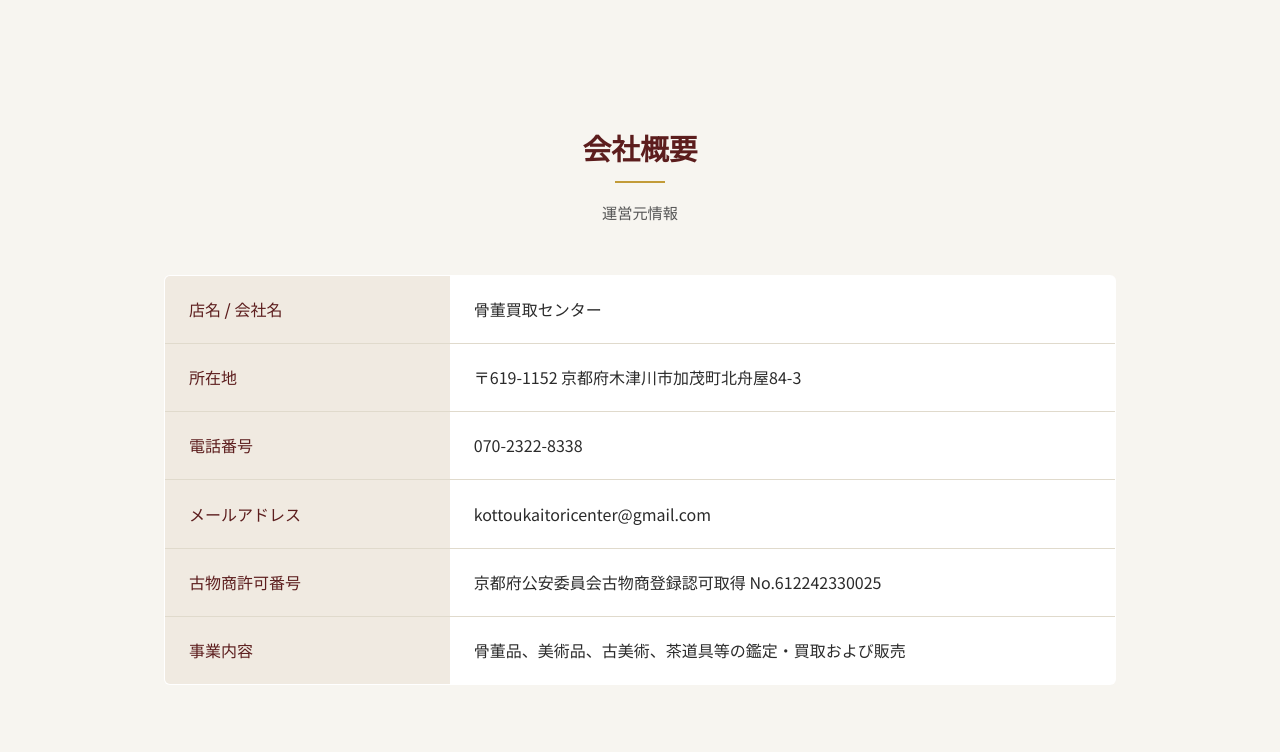
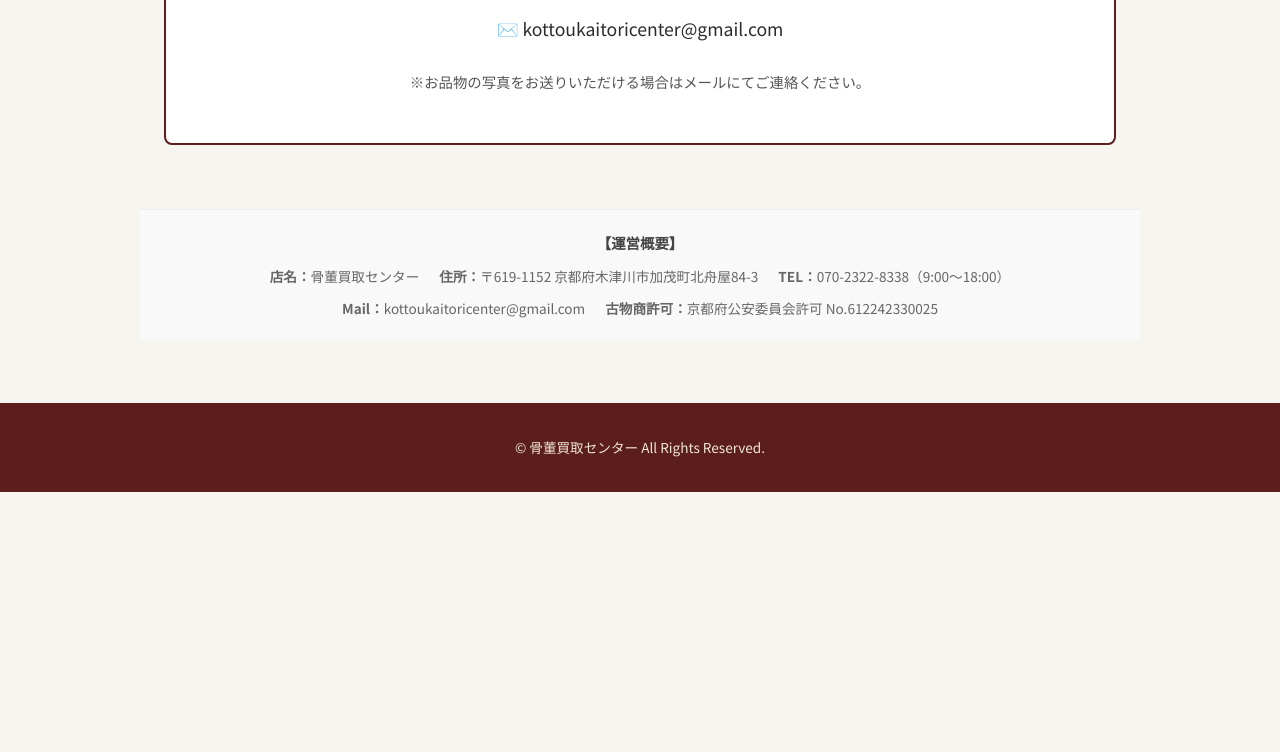
Before and after one commit to Kottou-kaitori-center/Kottou-kaitori-center.github.io, a plain HTML site: page index.html in a window 1280 px wide. Shown: the part 2450-3202 px from the top of the page. After the commit the page ends 2942 px from the top, so only its background shows below. Drawn offline with Linux system fonts and the light colour scheme.

Commit message:
Update index.html

```diff
--- a/index.html
+++ b/index.html
@@ -370,29 +370,12 @@
     </section>
 
     <!-- 取扱品目 -->
-    <section id="items">
-        <h2 class="section-title">主な取扱品目</h2>
-        <p class="section-desc">幅広く骨董品・美術品・古物を取り扱っております</p>
-        <div class="items-grid">
-            <div class="item-card">
-                <h3>茶道具・華道具</h3>
-                <p>抹茶碗、急須、鉄瓶、銀瓶、水指、花入、棗など</p>
-            </div>
-            <div class="item-card">
-                <h3>掛軸・書画</h3>
-                <p>日本画、洋画、古文書、掛け軸、屏風、墨蹟など</p>
-            </div>
-            <div class="item-card">
-                <h3>陶磁器・漆器</h3>
-                <p>伊万里、九谷、備前、唐津、蒔絵重箱、塗物など</p>
-            </div>
-            <div class="item-card">
-                <h3>骨董品・古美術</h3>
-                <p>仏像、彫刻、西洋アンティーク、金銀製品、古銭など</p>
-            </div>
-        </div>
-    </section>
-
+    <!-- 主な取扱品目 -->
+<section id="items" style="padding: 40px 20px; text-align: center; background-color: #fcfaf2;">
+  <div style="max-width: 1000px; margin: 0 auto;">
+    <img src="items.jpg" alt="骨董買取センター 主な取扱品目" style="width: 100%; height: auto; border-radius: 8px; box-shadow: 0 4px 10px rgba(0,0,0,0.1);">
+  </div>
+</section>
     <!-- 出張買取の流れ -->
     <section id="flow">
         <h2 class="section-title">買取の流れ</h2>
@@ -428,37 +411,19 @@
     </section>
 
     <!-- 会社概要 -->
-    <section id="company">
-        <h2 class="section-title">会社概要</h2>
-        <p class="section-desc">運営元情報</p>
-        <table class="company-table">
-            <tr>
-                <th>店名 / 会社名</th>
-                <td>骨董買取センター</td>
-            </tr>
-            <tr>
-                <th>所在地</th>
-                <td>〒619-1152 京都府木津川市加茂町北舟屋84-3</td>
-            </tr>
-            <tr>
-                <th>電話番号</th>
-                <td>070-2322-8338</td>
-            </tr>
-            <tr>
-                <th>メールアドレス</th>
-                <td>kottoukaitoricenter@gmail.com</td>
-            </tr>
-            <tr>
-                <th>古物商許可番号</th>
-                <td>京都府公安委員会古物商登録認可取得 No.612242330025</td>
-            </tr>
-            <tr>
-                <th>事業内容</th>
-                <td>骨董品、美術品、古美術、茶道具等の鑑定・買取および販売</td>
-            </tr>
-        </table>
-    </section>
-
+  <!-- 運営概要（コンパクト表記） -->
+<section id="company" style="padding: 20px 15px; background-color: #f9f9f9; border-top: 1px solid #eee; font-size: 0.85rem; color: #666;">
+  <div style="max-width: 800px; margin: 0 auto; text-align: center;">
+    <p style="margin-bottom: 10px; font-weight: bold; color: #444; font-size: 0.9rem;">【運営概要】</p>
+    <div style="display: flex; flex-wrap: wrap; justify-content: center; gap: 10px 20px; line-height: 1.6;">
+      <span><strong>店名：</strong>骨董買取センター</span>
+      <span><strong>住所：</strong>〒619-1152 京都府木津川市加茂町北舟屋84-3</span>
+      <span><strong>TEL：</strong>070-2322-8338（9:00〜18:00）</span>
+      <span><strong>Mail：</strong>kottoukaitoricenter@gmail.com</span>
+      <span><strong>古物商許可：</strong>京都府公安委員会許可 No.612242330025</span>
+    </div>
+  </div>
+</section>
     <!-- フッター -->
     <footer>
         <p>&copy; 骨董買取センター All Rights Reserved.</p>
```
